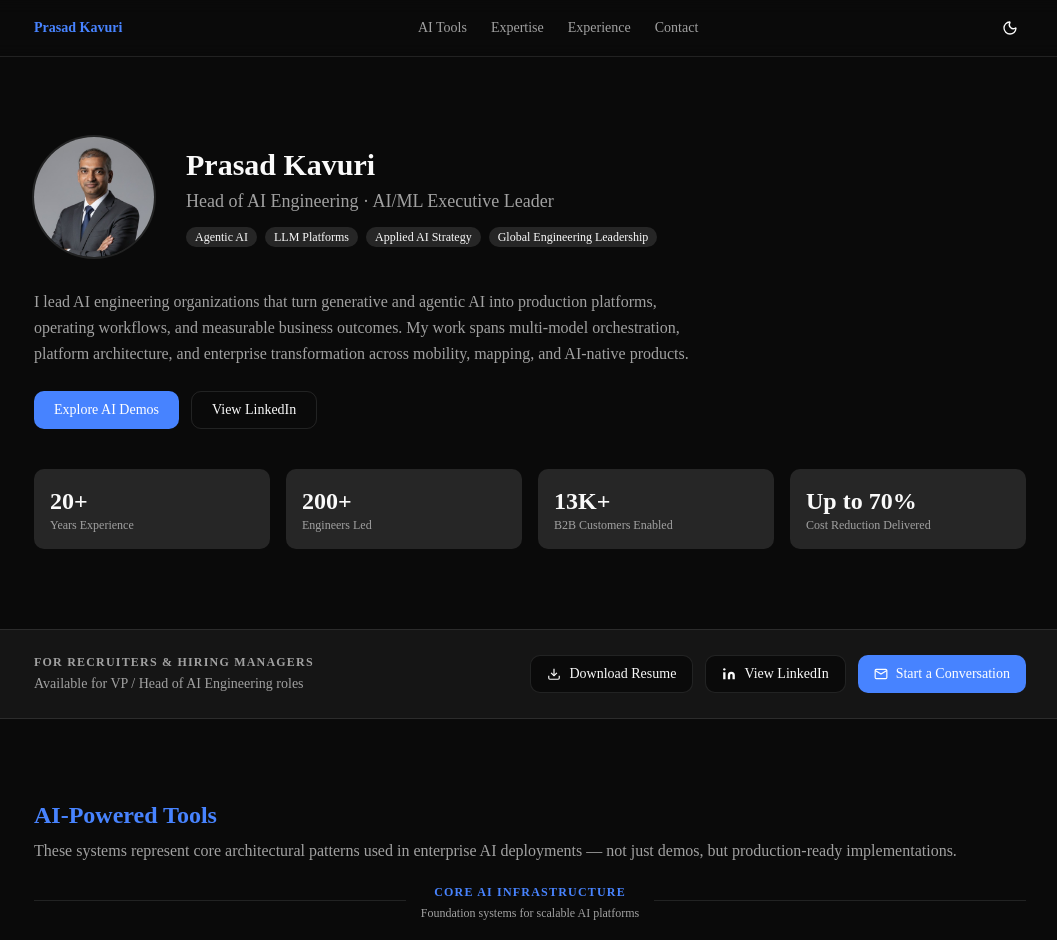
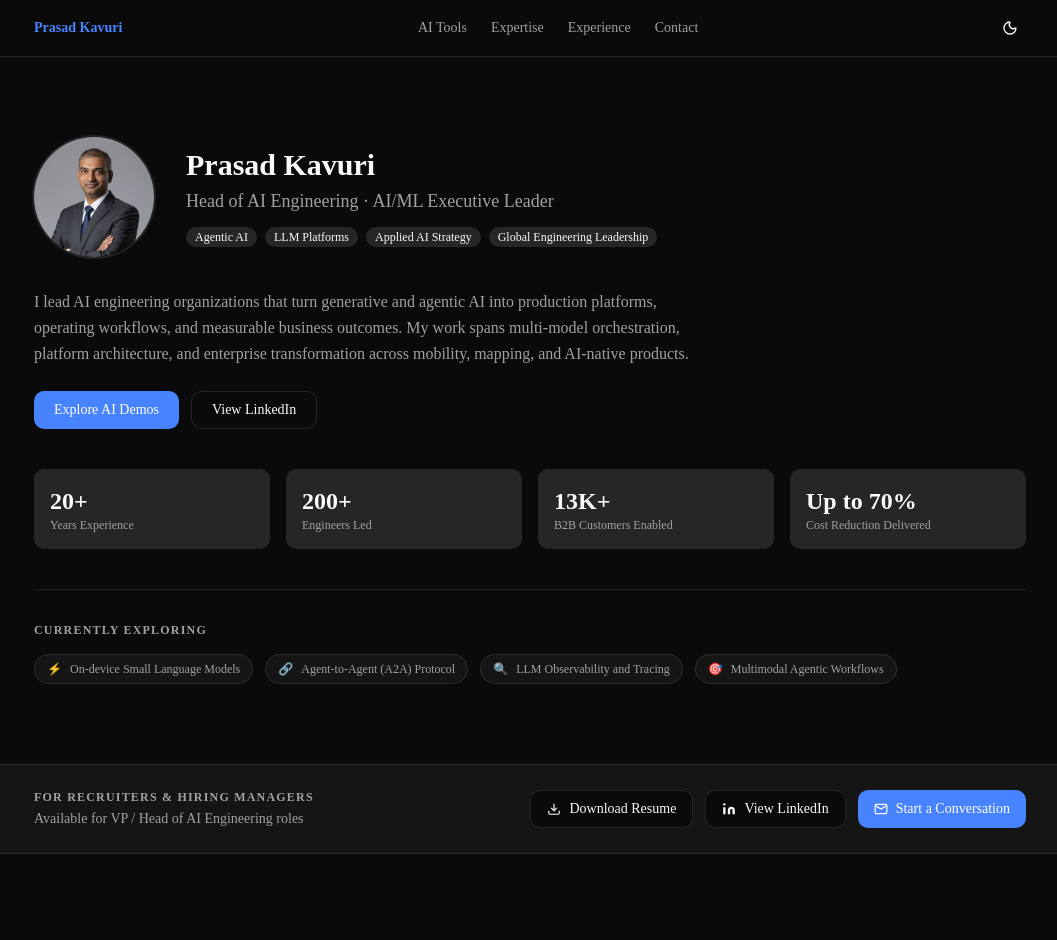
Before and after one commit to prasad-kavuri/prasad-portfolio, a Next.js app: page / in a window 1280 px wide. Shown: the top 940 px of the page, without its empty margins (110-1167 px from the left). Built offline with nearby package versions, Linux system fonts and the light colour scheme.

Commit message:
feat: Currently Exploring strip, section micro-transitions, narrative flow

```diff
--- a/src/app/page.tsx
+++ b/src/app/page.tsx
@@ -9,6 +9,7 @@ import { Experience } from "@/components/sections/Experience";
 import { CaseStudies } from "@/components/sections/CaseStudies";
 import { Perspectives } from "@/components/sections/Perspectives";
 import { Contact } from "@/components/sections/Contact";
+import { SectionBridge } from "@/components/sections/SectionBridge";
 
 export default function Home() {
   return (
@@ -18,10 +19,15 @@ export default function Home() {
         <Hero />
         <AITools />
         <Transformation />
+        <SectionBridge text="These principles are reflected in how I architect real enterprise AI systems." />
         <Architecture />
+        <SectionBridge text="These systems represent that architecture in action — production implementations, not prototypes." />
         <Expertise />
+        <SectionBridge text="Building these systems draws on six areas where I consistently create value." />
         <Experience />
+        <SectionBridge text="Three of those roles became defining transformations — here's how they actually happened." />
         <CaseStudies />
+        <SectionBridge text="These experiences shaped how I think about AI — and what I've learned along the way." />
         <Perspectives />
         <Contact />
       </main>
--- a/src/components/sections/Hero.tsx
+++ b/src/components/sections/Hero.tsx
@@ -1,6 +1,11 @@
 import Image from "next/image";
 import { Badge } from "@/components/ui/badge";
 import profile from "@/data/profile.json";
+
+const brandStyle = {
+  background: "var(--accent-brand)",
+  color: "var(--accent-brand-foreground)",
+} as const;
 
 export function Hero() {
   return (
@@ -25,9 +30,7 @@ export function Hero() {
               </p>
               <div className="flex flex-wrap gap-2">
                 {profile.personal.pills.map((p) => (
-                  <Badge key={p} variant="secondary">
-                    {p}
-                  </Badge>
+                  <Badge key={p} variant="secondary">{p}</Badge>
                 ))}
               </div>
             </div>
@@ -41,7 +44,7 @@ export function Hero() {
             <a
               href="#tools"
               className="inline-flex items-center rounded-lg px-5 py-2 text-sm font-medium transition-opacity hover:opacity-90"
-              style={{ background: 'var(--accent-brand)', color: 'var(--accent-brand-foreground)' }}
+              style={brandStyle}
             >
               Explore AI Demos
             </a>
@@ -63,23 +66,42 @@ export function Hero() {
               </div>
             ))}
           </div>
+
+          <div className="mt-10 pt-8 border-t border-border">
+            <p className="text-xs font-semibold tracking-widest uppercase text-muted-foreground mb-4">
+              Currently Exploring
+            </p>
+            <div className="flex flex-wrap gap-3">
+              {[
+                { label: "On-device Small Language Models", icon: "⚡" },
+                { label: "Agent-to-Agent (A2A) Protocol", icon: "🔗" },
+                { label: "LLM Observability and Tracing", icon: "🔍" },
+                { label: "Multimodal Agentic Workflows", icon: "🎯" },
+              ].map((item) => (
+                <span
+                  key={item.label}
+                  className="inline-flex items-center gap-2 text-xs px-3 py-1.5 rounded-full border border-border bg-muted/40 text-muted-foreground hover:border-indigo-500/40 transition-colors"
+                >
+                  <span>{item.icon}</span>
+                  {item.label}
+                </span>
+              ))}
+            </div>
+          </div>
         </div>
       </section>
 
       <div className="border-y border-border bg-muted/40 py-6">
         <div className="mx-auto max-w-5xl px-4">
           <div className="flex flex-col gap-4 sm:flex-row sm:items-center sm:justify-between">
-            {/* Left side — label */}
             <div>
               <p className="text-xs font-semibold tracking-widest text-muted-foreground uppercase mb-1">
-                For Recruiters & Hiring Managers
+                For Recruiters &amp; Hiring Managers
               </p>
               <p className="text-sm text-muted-foreground">
                 Available for VP / Head of AI Engineering roles
               </p>
             </div>
-
-            {/* Right side — buttons */}
             <div className="flex flex-wrap gap-3">
               <a
                 href="/Prasad_Kavuri_Resume.pdf"
@@ -94,7 +116,6 @@ export function Hero() {
                 </svg>
                 Download Resume
               </a>
-
               <a
                 href="https://linkedin.com/in/pkavuri"
                 target="_blank"
@@ -108,11 +129,10 @@ export function Hero() {
                 </svg>
                 View LinkedIn
               </a>
-
               <a
                 href="mailto:vbkpkavuri@gmail.com"
                 className="inline-flex items-center gap-2 rounded-lg px-4 py-2 text-sm font-medium transition-opacity hover:opacity-90"
-                style={{ background: 'var(--accent-brand)', color: 'var(--accent-brand-foreground)' }}
+                style={brandStyle}
               >
                 <svg width="14" height="14" viewBox="0 0 24 24" fill="none" stroke="currentColor" strokeWidth="2">
                   <path d="M4 4h16c1.1 0 2 .9 2 2v12c0 1.1-.9 2-2 2H4c-1.1 0-2-.9-2-2V6c0-1.1.9-2 2-2z"/>
--- /dev/null
+++ b/src/components/sections/SectionBridge.tsx
@@ -0,0 +1,9 @@
+export function SectionBridge({ text }: { text: string }) {
+  return (
+    <div className="mx-auto max-w-5xl px-4 py-2">
+      <p className="text-sm text-muted-foreground italic border-l-2 border-indigo-500/40 pl-4">
+        {text}
+      </p>
+    </div>
+  );
+}
```
